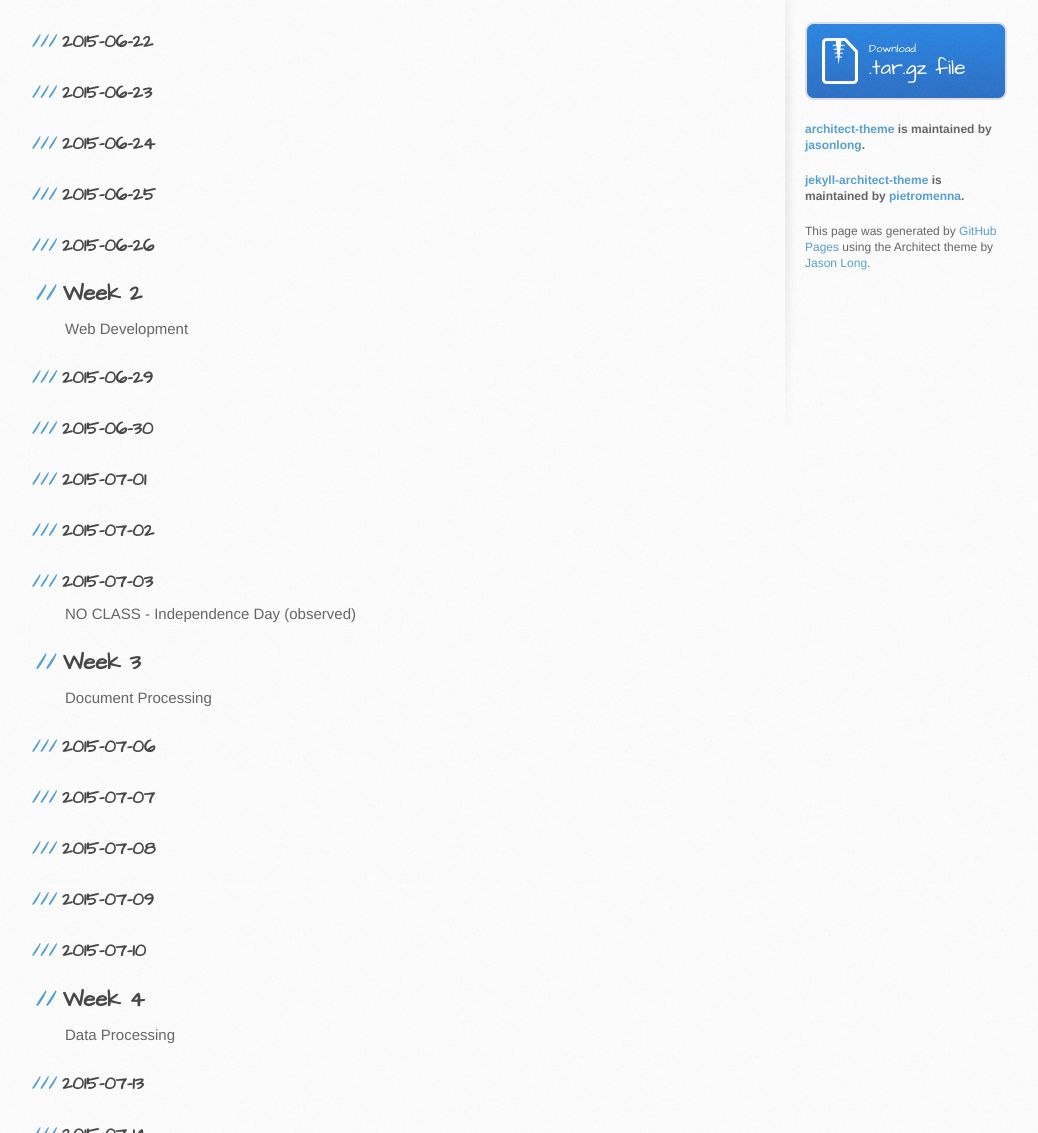
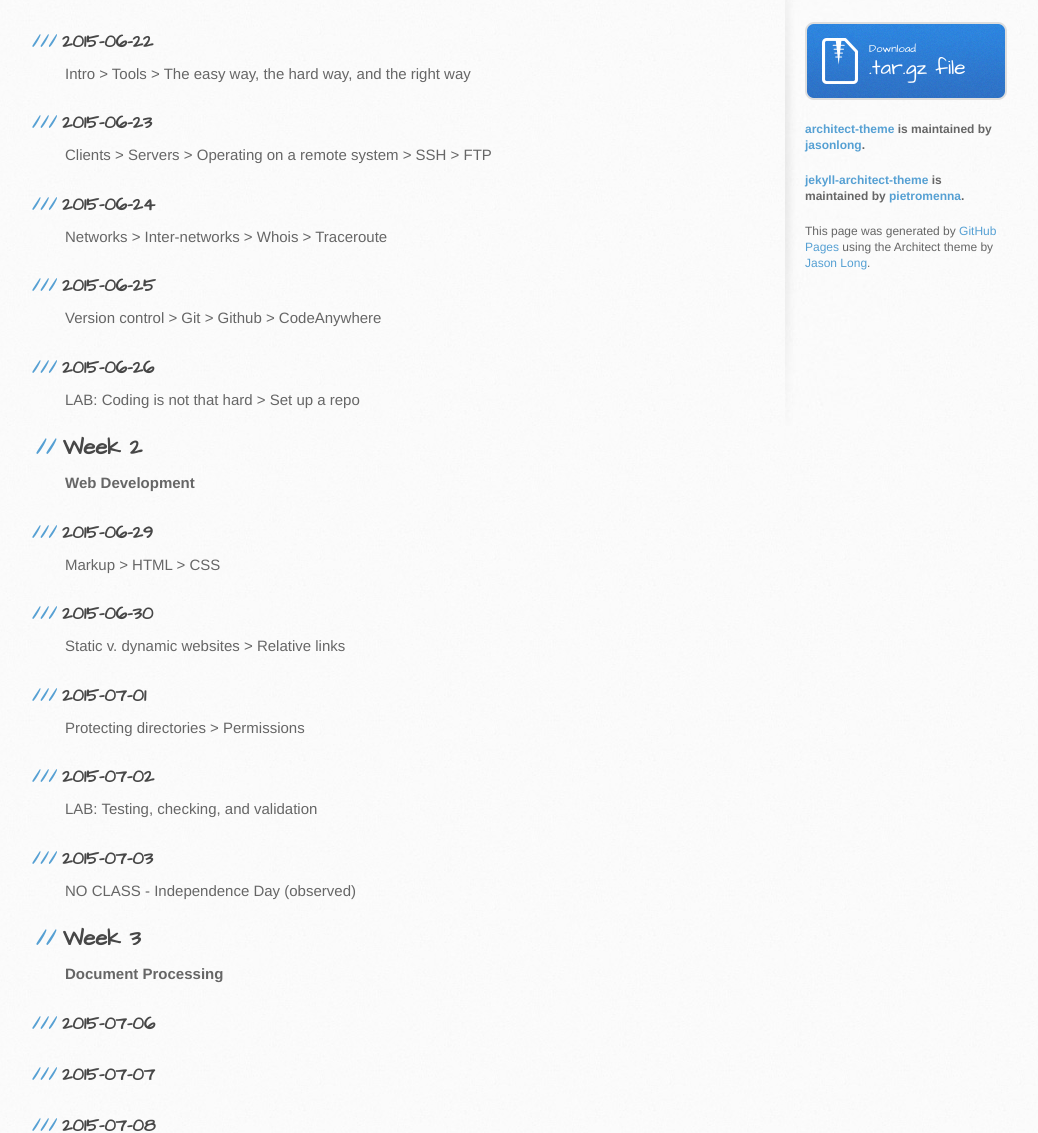
Before and after one commit to tylerpcarter/inls161, a Jekyll site: the page built from index.md, in a window 1280 px wide and 1400 px high. Shown: the part 267-1400 px from the top of the window, without its empty margins (105-1143 px from the left). Built offline with Jekyll 4.4.1, drawn with Linux system fonts in a browser that asks for light colours; Markdown is read by kramdown in place of the engine named in the settings; some of the changed text lies outside the part shown.

```diff
--- a/index.md
+++ b/index.md
@@ -5,29 +5,47 @@ title: INLS 161 Schedule (Summer II 2015)
 
 ## Week 1
 
-Basics
+**Basics**
 
 ###2015-06-22
 
+Intro > Tools > The easy way, the hard way, and the right way
+
 ###2015-06-23
+
+Clients > Servers > Operating on a remote system > SSH > FTP
 
 ###2015-06-24
 
+Networks > Inter-networks > Whois > Traceroute
+
 ###2015-06-25
+
+Version control > Git > Github > CodeAnywhere
 
 ###2015-06-26
 
+LAB: Coding is not that hard > Set up a repo
+
 ## Week 2
 
-Web Development
+**Web Development**
 
 ###2015-06-29
 
+Markup > HTML > CSS
+
 ###2015-06-30
+
+Static v. dynamic websites > Relative links
 
 ###2015-07-01
 
+Protecting directories > Permissions
+
 ###2015-07-02
+
+LAB: Testing, checking, and validation
 
 ###2015-07-03
 
@@ -35,7 +53,7 @@ NO CLASS - Independence Day (observed)
 
 ## Week 3
 
-Document Processing
+**Document Processing**
 
 ###2015-07-06
 
@@ -47,9 +65,11 @@ Document Processing
 
 ###2015-07-10
 
+LAB:
+
 ## Week 4
 
-Data Processing
+**Data Processing**
 
 ###2015-07-13
 
@@ -61,9 +81,11 @@ Data Processing
 
 ###2015-07-17
 
+LAB:
+
 ## Week 5
 
-Design and Presentation
+**Design and Presentation**
 
 ###2015-07-20
 
```
Also changed, not shown: other parts of index.md (+6 -0 lines), schedule.md (added, +78 -0 lines), 2 other files.
